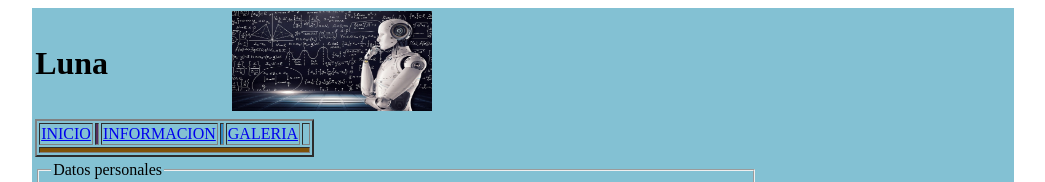
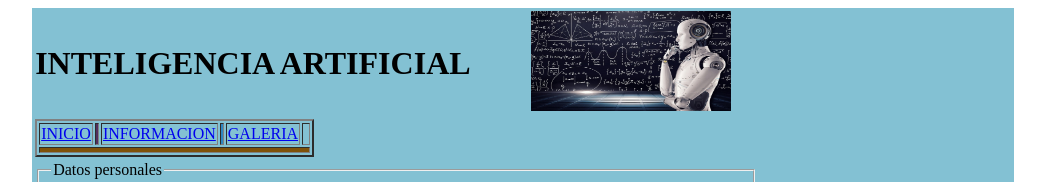
Before and after one commit to alexPatrAgu/EntornoVirtualGITHUB.github.io, a plain HTML site: page informacion.html in a window 1280 px wide. Shown: the top 182 px of the page, without its empty margins (117-1162 px from the left). Drawn offline with Linux system fonts and the light colour scheme.

Commit message:
Update informacion.html

```diff
--- a/informacion.html
+++ b/informacion.html
@@ -9,7 +9,7 @@
 	<table align="center" bgcolor="#83C1D3">
 		<tr>
 			<td colspan="2">
-				<h1> Luna </h1>
+				<h1> INTELIGENCIA ARTIFICIAL </h1>
 			</td>
 			<td>
 				<img src="ImagInterfacesP/inteligencia1.jpg" height="100px" width="200px" />
```
